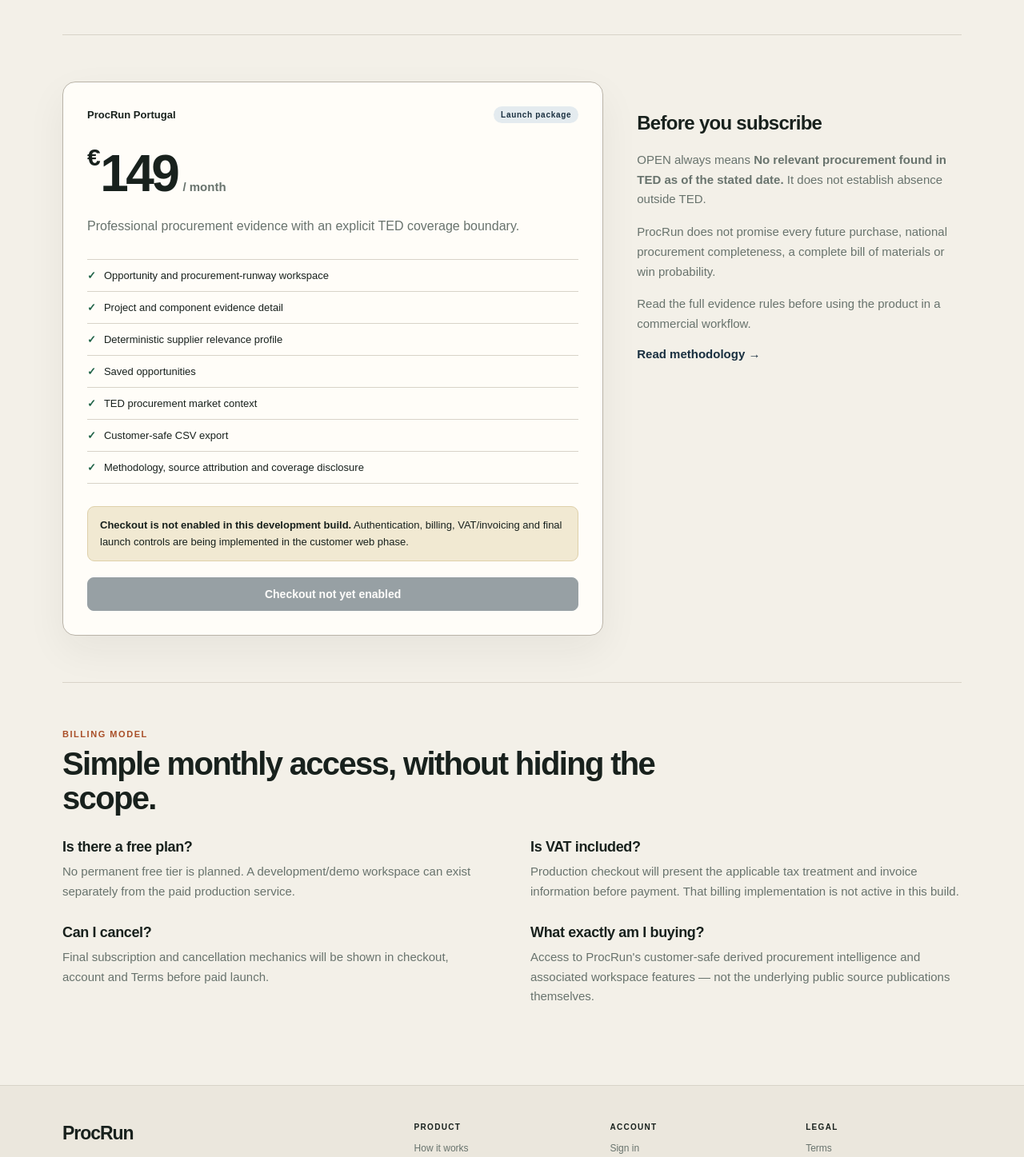
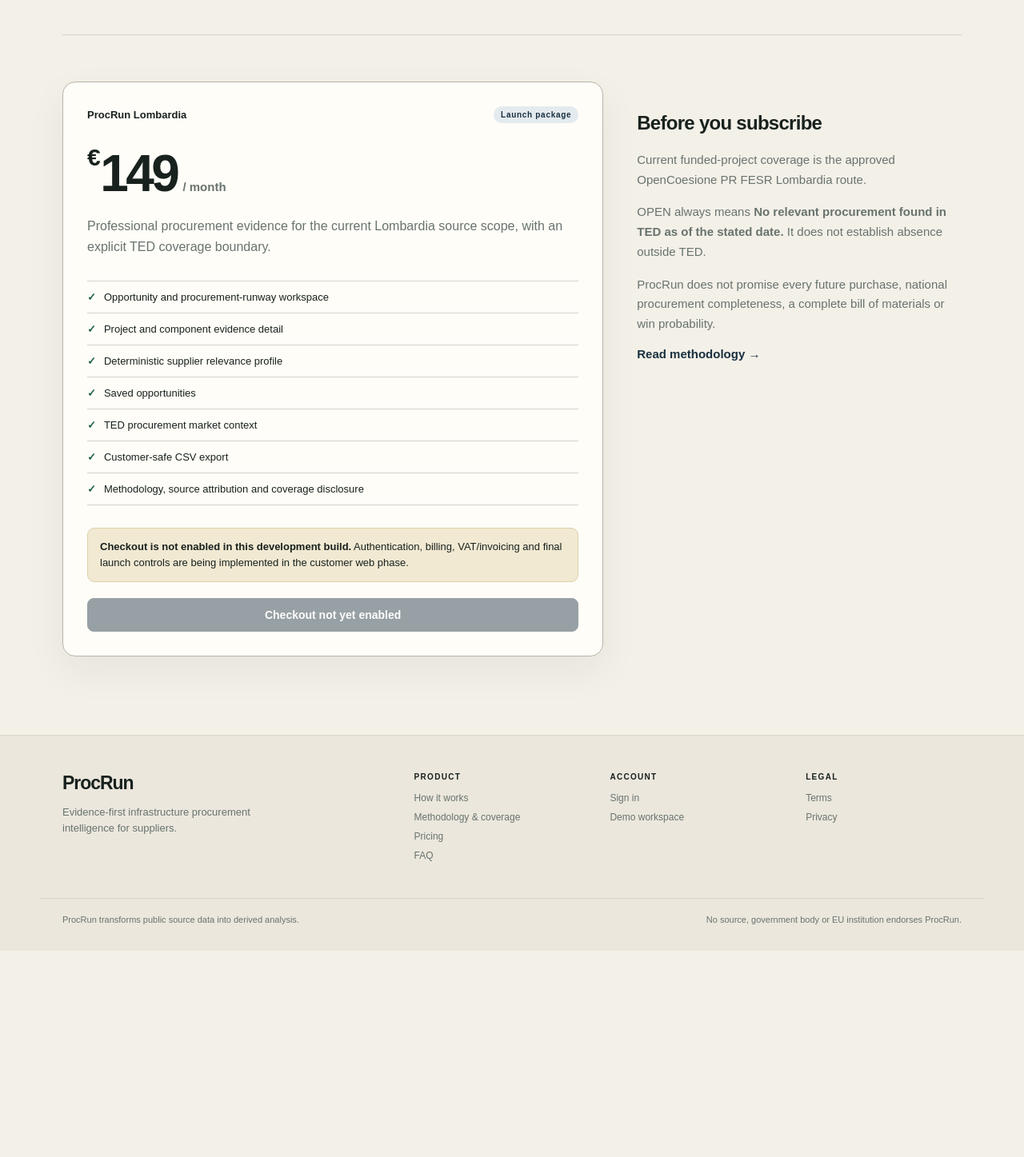
Before and after one commit to martibal/procrun, a Next.js app in the folder web/: page /pricing in a window 1280 px wide. Shown: the part 340-1787 px from the top of the page at 80% size. After the commit the page ends 1529 px from the top, so only its background shows below. Built offline with nearby package versions, Linux system fonts and the light colour scheme.

Commit message:
Replace obsolete Portugal pricing scope with Lombardia

```diff
--- a/web/app/pricing/page.tsx
+++ b/web/app/pricing/page.tsx
@@ -11,9 +11,9 @@
 
     <section className="public-section pricing-wrap">
       <div className="price-card">
-        <div className="price-topline"><span>ProcRun Portugal</span><span className="pill fixture">Launch package</span></div>
+        <div className="price-topline"><span>ProcRun Lombardia</span><span className="pill fixture">Launch package</span></div>
         <div className="price"><span className="currency">€</span>149<span className="period">/ month</span></div>
-        <p className="lede">Professional procurement evidence with an explicit TED coverage boundary.</p>
+        <p className="lede">Professional procurement evidence for the current Lombardia source scope, with an explicit TED coverage boundary.</p>
         <div className="price-features">
           <div>Opportunity and procurement-runway workspace</div>
           <div>Project and component evidence detail</div>
@@ -28,22 +28,11 @@
       </div>
       <aside className="pricing-aside">
         <h2>Before you subscribe</h2>
+        <p>Current funded-project coverage is the approved OpenCoesione PR FESR Lombardia route.</p>
         <p>OPEN always means <strong>No relevant procurement found in TED as of the stated date.</strong> It does not establish absence outside TED.</p>
         <p>ProcRun does not promise every future purchase, national procurement completeness, a complete bill of materials or win probability.</p>
-        <p>Read the full evidence rules before using the product in a commercial workflow.</p>
         <Link className="text-link strong" href="/methodology">Read methodology →</Link>
       </aside>
     </section>
-
-    <section className="public-section">
-      <div className="eyebrow">Billing model</div>
-      <h2 className="display-h2 compact-heading">Simple monthly access, without hiding the scope.</h2>
-      <div className="faq-grid">
-        <article><h3>Is there a free plan?</h3><p>No permanent free tier is planned. A development/demo workspace can exist separately from the paid production service.</p></article>
-        <article><h3>Is VAT included?</h3><p>Production checkout will present the applicable tax treatment and invoice information before payment. That billing implementation is not active in this build.</p></article>
-        <article><h3>Can I cancel?</h3><p>Final subscription and cancellation mechanics will be shown in checkout, account and Terms before paid launch.</p></article>
-        <article><h3>What exactly am I buying?</h3><p>Access to ProcRun's customer-safe derived procurement intelligence and associated workspace features — not the underlying public source publications themselves.</p></article>
-      </div>
-    </section>
   </PublicPage>;
 }
```
